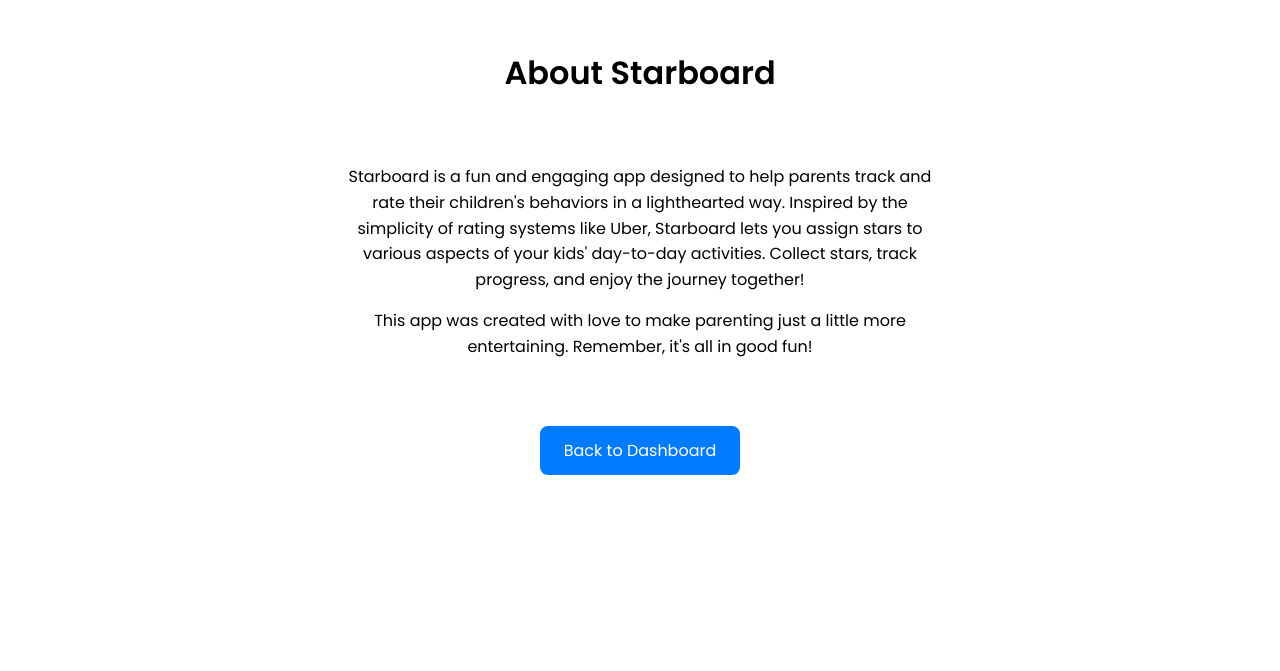
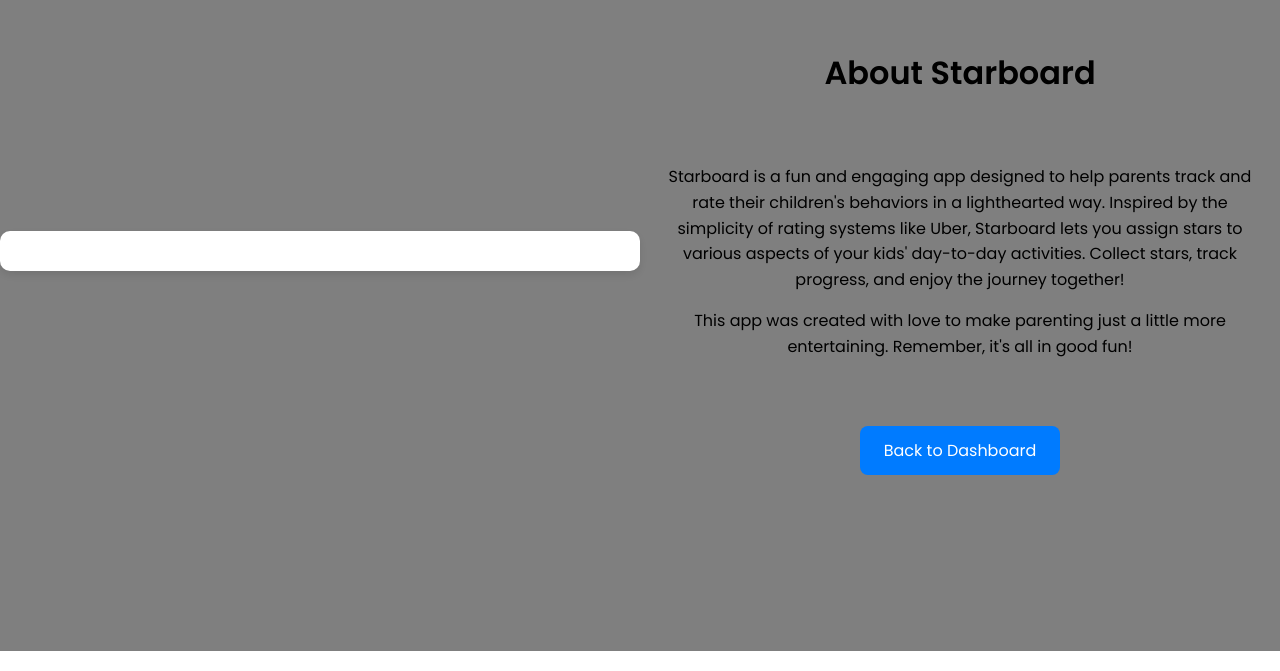
Before and after one commit to mrlilholt/starboard-app, a React (Create React App) app: page /about in a window 1280 px wide. Shown: the part 149-820 px from the top of the page. Built offline with nearby package versions, Linux system fonts and the light colour scheme; no server answers; sample sign-in values are in the browser's storage.

Commit message:
Added update to dashboard

```diff
--- a/src/pages/About.js
+++ b/src/pages/About.js
@@ -5,6 +5,8 @@
   const navigate = useNavigate();
 
   return (
+    <div style={styles.modalOverlay}>
+  <div style={styles.modal}></div>
     <div style={styles.container}>
       <header style={styles.header}>
         <h1>About Starboard</h1>
@@ -28,6 +30,7 @@
         Back to Dashboard
       </button>
     </div>
+    </div>
   );
 }
 
@@ -41,6 +44,30 @@
     textAlign: 'center',
     padding: '20px'
   },
+  modalOverlay: {
+    position: 'fixed',
+    top: 0,
+    left: 0,
+    width: '100vw',
+    height: '100vh',
+    backgroundColor: 'rgba(0, 0, 0, 0.5)',  // Dim the background
+    display: 'flex',
+    justifyContent: 'center',
+    alignItems: 'center',
+    overflowY: 'auto',
+    zIndex: 1000,
+  },
+  modal: {
+    backgroundColor: 'white',
+    borderRadius: '10px',
+    width: '90%',
+    maxWidth: '600px',
+    maxHeight: '90vh',
+    padding: '20px',
+    boxShadow: '0 4px 10px rgba(0,0,0,0.1)',
+    overflowY: 'auto',
+  },
+
   header: {
     marginBottom: '30px'
   },
--- a/src/pages/LeaderboardPage.js
+++ b/src/pages/LeaderboardPage.js
@@ -50,6 +50,8 @@
   };
 
   return (
+    <div style={styles.modalOverlay}>
+  <div style={styles.modal}></div>
     <div style={styles.page}>
       <div style={styles.topBar}>
         <img src="/STARBOARD.gif" alt="Starboard Logo" style={styles.logo} />
@@ -91,6 +93,7 @@
         </div>
       </div>
     </div>
+    </div>
   );
 }
 
@@ -117,6 +120,29 @@
     borderRadius: '50%',
     marginLeft: '10px',
     objectFit: 'cover',  // Ensures the image fits the container
+  },
+  modalOverlay: {
+    position: 'fixed',
+    top: 0,
+    left: 0,
+    width: '100vw',
+    height: '100vh',
+    backgroundColor: 'rgba(0, 0, 0, 0.5)',  // Dim the background
+    display: 'flex',
+    justifyContent: 'center',
+    alignItems: 'center',
+    overflowY: 'auto',
+    zIndex: 1000,
+  },
+  modal: {
+    backgroundColor: 'white',
+    borderRadius: '10px',
+    width: '90%',
+    maxWidth: '600px',
+    maxHeight: '90vh',
+    padding: '20px',
+    boxShadow: '0 4px 10px rgba(0,0,0,0.1)',
+    overflowY: 'auto',
   },
 
   menuDropdown: {
--- a/src/pages/StatsPage.js
+++ b/src/pages/StatsPage.js
@@ -143,6 +143,8 @@
   };
 
   return (
+    <div style={styles.modalOverlay}>
+  <div style={styles.modal}></div>
     <div style={styles.container}>
       <header style={styles.header}>
         <img src="/STARBOARD.gif" alt="Starboard Logo" style={styles.logo} />
@@ -214,6 +216,7 @@
         </div>
       )}
     </div>
+    </div>
   );
 }
 
@@ -232,6 +235,30 @@
     display: 'flex',
     alignItems: 'center',
   },
+  modalOverlay: {
+    position: 'fixed',
+    top: 0,
+    left: 0,
+    width: '100vw',
+    height: '100vh',
+    backgroundColor: 'rgba(0, 0, 0, 0.5)',  // Dim the background
+    display: 'flex',
+    justifyContent: 'center',
+    alignItems: 'center',
+    overflowY: 'auto',
+    zIndex: 1000,
+  },
+  modal: {
+    backgroundColor: 'white',
+    borderRadius: '10px',
+    width: '90%',
+    maxWidth: '600px',
+    maxHeight: '90vh',
+    padding: '20px',
+    boxShadow: '0 4px 10px rgba(0,0,0,0.1)',
+    overflowY: 'auto',
+  },
+
   logo: {
     width: '150px',  // Match Dashboard
     height: 'auto'
```
